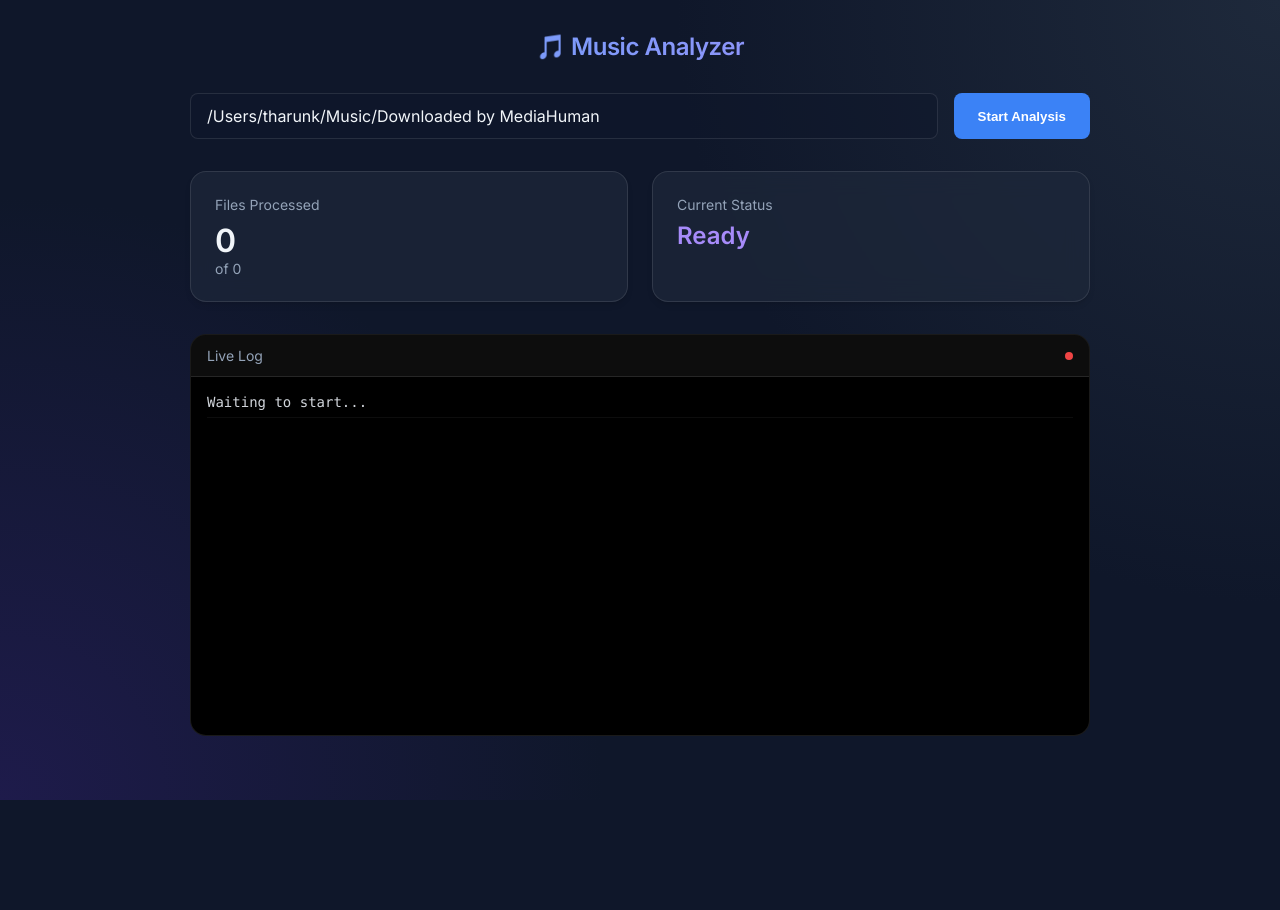
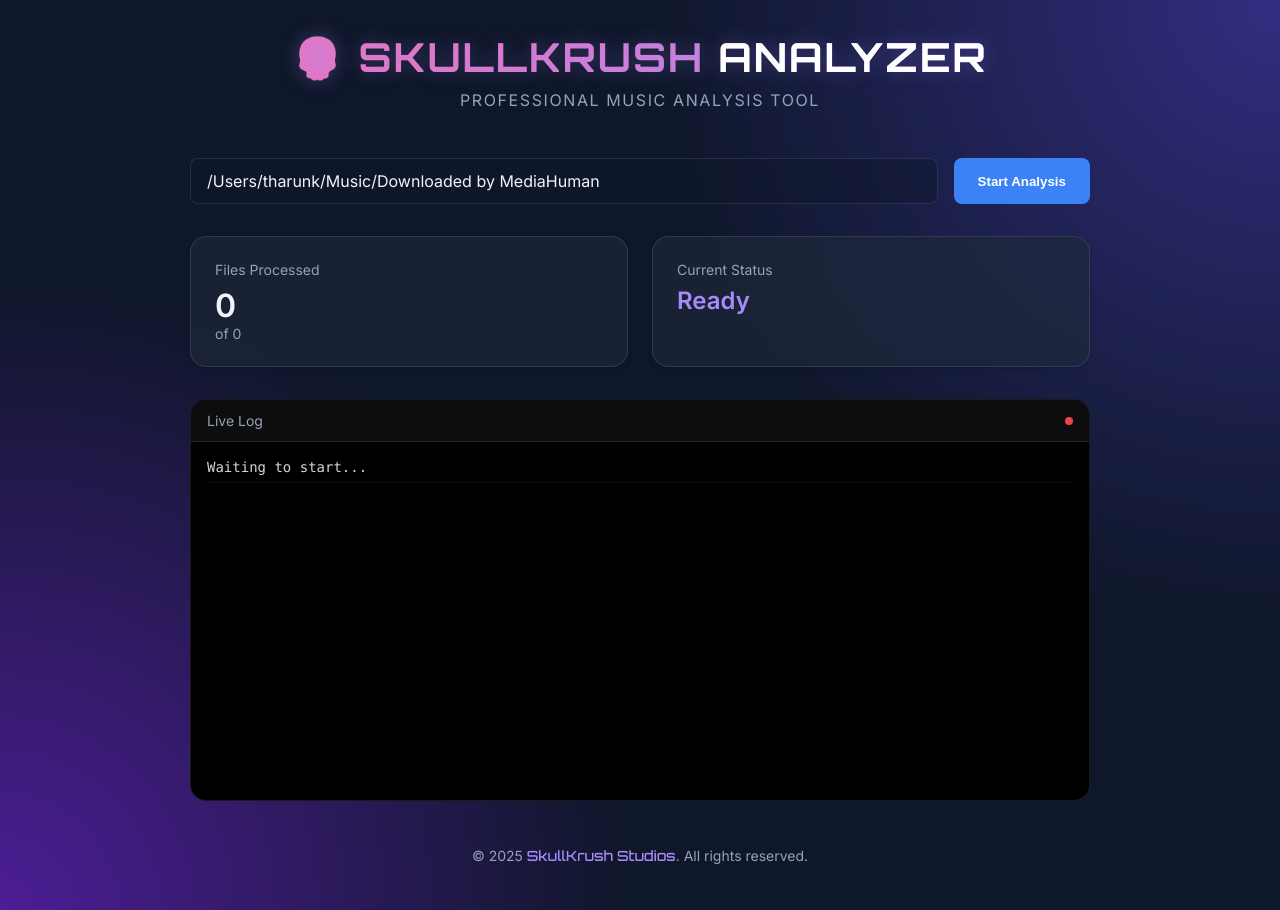
Before and after one commit to tharun-se95/music-library-analyzer, a plain HTML site: page static/index.html in a window 1280 px wide. Before the commit the page ends 800 px from the top, so only its background shows below. Drawn offline with Linux system fonts and the light colour scheme.

Commit message:
Rebrand to SkullKrush Studios and add Landing Page

```diff
--- a/static/index.html
+++ b/static/index.html
@@ -1,24 +1,30 @@
 <!DOCTYPE html>
 <html lang="en">
+
 <head>
     <meta charset="UTF-8">
     <meta name="viewport" content="width=device-width, initial-scale=1.0">
-    <title>Music Library Analyzer</title>
+    <title>SkullKrush Music Analyzer</title>
     <link rel="stylesheet" href="/static/style.css">
     <link rel="preconnect" href="https://fonts.googleapis.com">
     <link rel="preconnect" href="https://fonts.gstatic.com" crossorigin>
-    <link href="https://fonts.googleapis.com/css2?family=Inter:wght@300;400;600&display=swap" rel="stylesheet">
+    <link
+        href="https://fonts.googleapis.com/css2?family=Inter:wght@300;400;600&family=Orbitron:wght@500;700&display=swap"
+        rel="stylesheet">
 </head>
+
 <body>
     <div class="container">
         <header>
-            <div class="logo">🎵 Music Analyzer</div>
+            <div class="logo">💀 SkullKrush <span class="highlight">Analyzer</span></div>
+            <div class="subtitle">Professional Music Analysis Tool</div>
         </header>
 
         <main>
             <section class="control-panel">
                 <div class="input-group">
-                    <input type="text" id="directoryInput" placeholder="/path/to/your/music" value="/Users/tharunk/Music/Downloaded by MediaHuman">
+                    <input type="text" id="directoryInput" placeholder="/path/to/your/music"
+                        value="/Users/tharunk/Music/Downloaded by MediaHuman">
                     <button id="scanBtn" onclick="startScan()">Start Analysis</button>
                 </div>
             </section>
@@ -45,7 +51,12 @@
                 </div>
             </section>
         </main>
+
+        <footer>
+            <p>&copy; 2025 <span class="studio-name">SkullKrush Studios</span>. All rights reserved.</p>
+        </footer>
     </div>
     <script src="/static/app.js"></script>
 </body>
+
 </html>
--- a/static/style.css
+++ b/static/style.css
@@ -6,6 +6,7 @@
     --text-secondary: #94a3b8;
     --border-color: rgba(255, 255, 255, 0.1);
     --font-family: 'Inter', sans-serif;
+    --font-heading: 'Orbitron', sans-serif;
 }
 
 body {
@@ -17,28 +18,60 @@ body {
     min-height: 100vh;
     display: flex;
     justify-content: center;
-    background-image: radial-gradient(circle at top right, #1e293b 0%, transparent 40%),
-                      radial-gradient(circle at bottom left, #1e1b4b 0%, transparent 40%);
+    background-image: radial-gradient(circle at top right, #312e81 0%, transparent 40%),
+        radial-gradient(circle at bottom left, #4c1d95 0%, transparent 40%);
 }
 
 .container {
     width: 100%;
     max-width: 900px;
     padding: 2rem;
+    display: flex;
+    flex-direction: column;
+    min-height: 100vh;
 }
 
 header {
-    margin-bottom: 2rem;
+    margin-bottom: 3rem;
     text-align: center;
 }
 
 .logo {
-    font-size: 1.5rem;
-    font-weight: 600;
-    letter-spacing: -0.02em;
-    background: linear-gradient(to right, #60a5fa, #a78bfa);
+    font-family: var(--font-heading);
+    font-size: 2.5rem;
+    font-weight: 700;
+    letter-spacing: 0.05em;
+    text-transform: uppercase;
+    margin-bottom: 0.5rem;
+    background: linear-gradient(to right, #f472b6, #a78bfa);
     -webkit-background-clip: text;
     -webkit-text-fill-color: transparent;
+    text-shadow: 0 0 20px rgba(167, 139, 250, 0.3);
+}
+
+.logo .highlight {
+    color: #fff;
+    -webkit-text-fill-color: #fff;
+}
+
+.subtitle {
+    color: var(--text-secondary);
+    font-size: 1rem;
+    letter-spacing: 0.1em;
+    text-transform: uppercase;
+}
+
+footer {
+    margin-top: auto;
+    padding-top: 2rem;
+    text-align: center;
+    color: var(--text-secondary);
+    font-size: 0.875rem;
+}
+
+.studio-name {
+    font-family: var(--font-heading);
+    color: #a78bfa;
 }
 
 .card {
@@ -171,7 +204,7 @@ button:disabled {
 .log-entry {
     margin-bottom: 0.5rem;
     line-height: 1.4;
-    border-bottom: 1px solid rgba(255,255,255,0.05);
+    border-bottom: 1px solid rgba(255, 255, 255, 0.05);
     padding-bottom: 0.25rem;
 }
 
```
Also changed, not shown: docs/index.html (added, +127 -0 lines), 1 other file.
